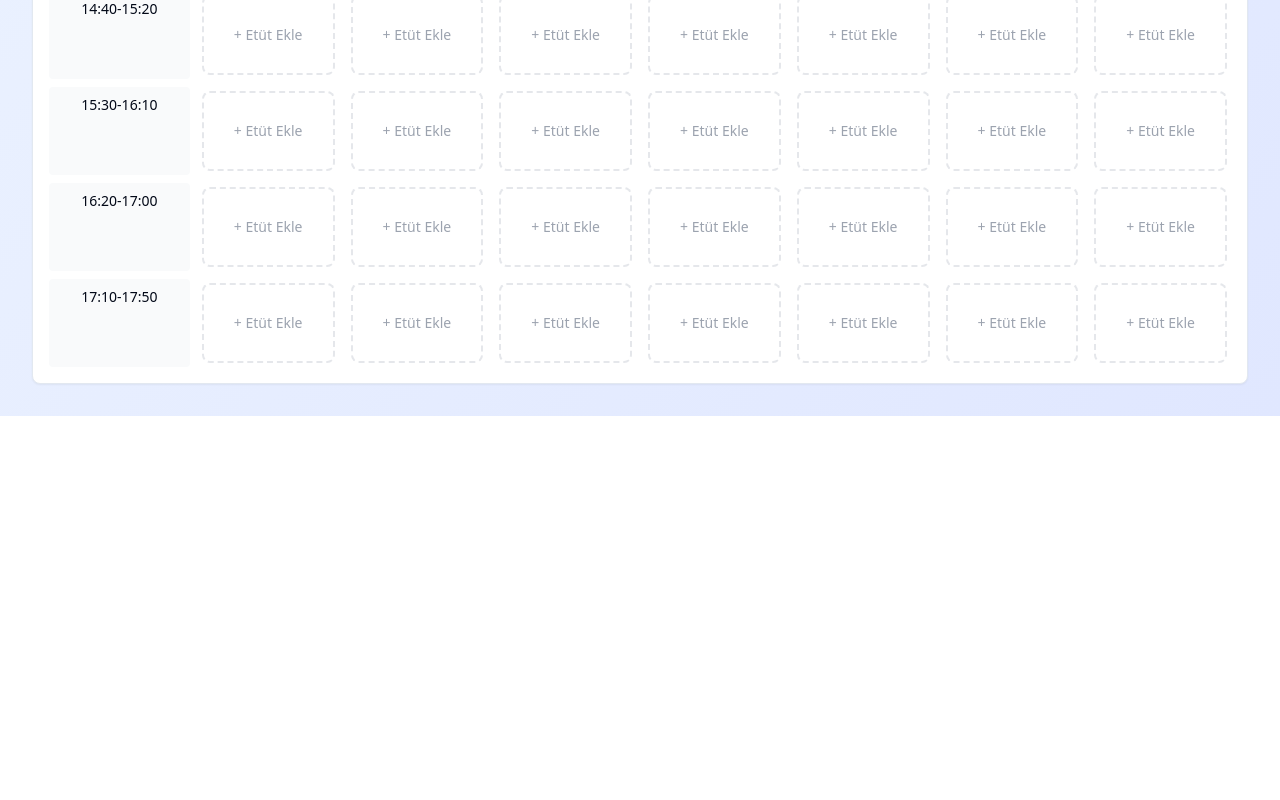
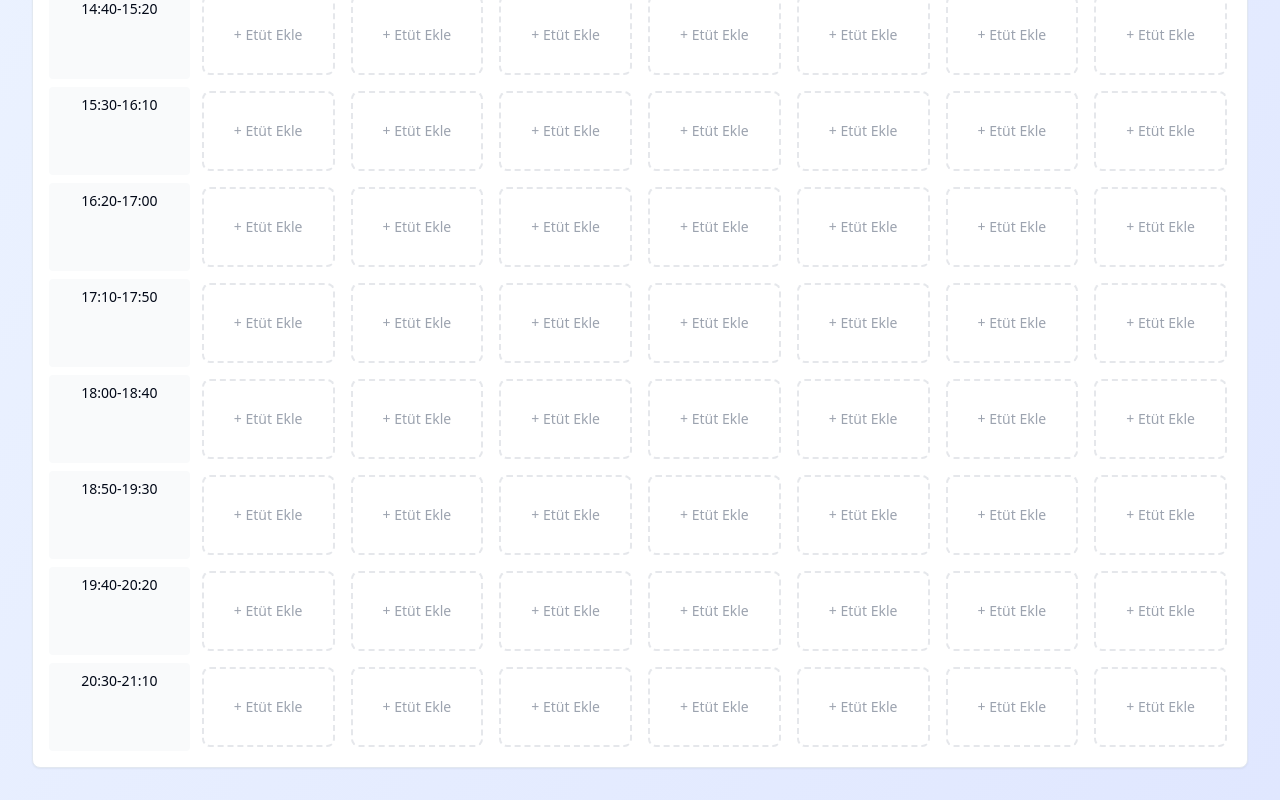
Before and after one commit to UcanInek691/etut-sihirbaz-v2, a React (Vite) app: page / in a window 1280 px wide. Shown: the part 1153-1953 px from the top of the page. Before the commit the page ends 1569 px from the top, so only its background shows below. Built offline with nearby package versions, Linux system fonts and the light colour scheme.

Commit message:
Feat: Extend time slots to 21:00
Extended the available time slots in the weekly schedule to include hours up to 21:00.

```diff
--- a/src/components/WeeklySchedule.tsx
+++ b/src/components/WeeklySchedule.tsx
@@ -36,11 +36,12 @@ export const WeeklySchedule: React.FC<WeeklyScheduleProps> = ({
   const [selectedTeacher, setSelectedTeacher] = useState<string>('');
   const [selectedStudent, setSelectedStudent] = useState<string>('');
 
-  // Zaman slotları (08:00-17:20, 40dk + 10dk ara)
+  // Zaman slotları (08:00-21:00, 40dk + 10dk ara)
   const timeSlots = [
     '08:00-08:40', '08:50-09:30', '09:40-10:20', '10:30-11:10',
     '11:20-12:00', '12:10-12:50', '13:00-13:40', '13:50-14:30',
-    '14:40-15:20', '15:30-16:10', '16:20-17:00', '17:10-17:50'
+    '14:40-15:20', '15:30-16:10', '16:20-17:00', '17:10-17:50',
+    '18:00-18:40', '18:50-19:30', '19:40-20:20', '20:30-21:10'
   ];
 
   // Hafta günleri
```
